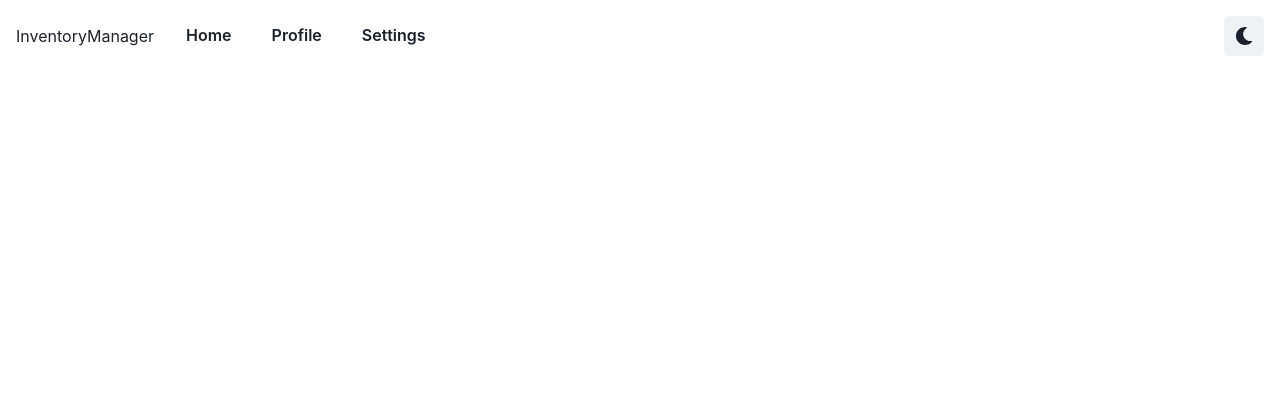
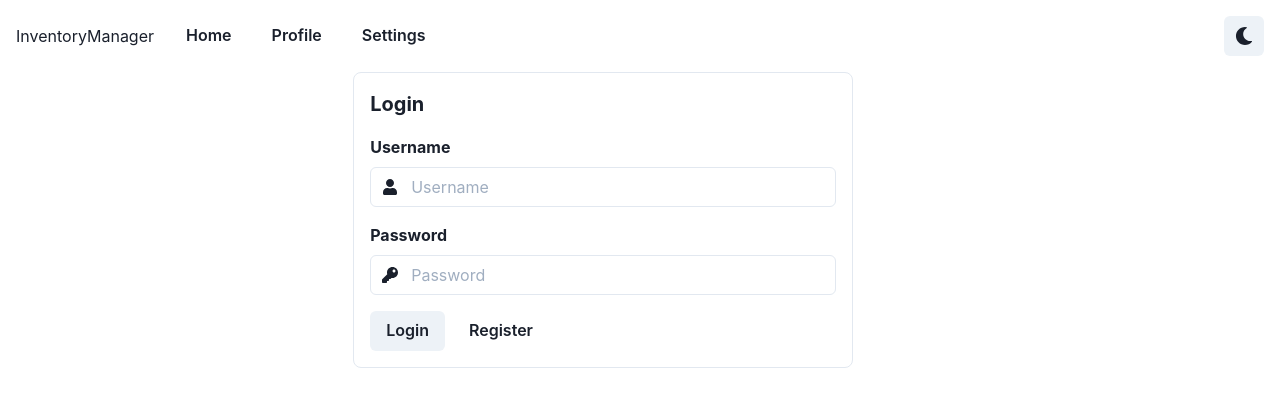
Before and after one commit to josephlee222/InventoryManagerUI, a React (Create React App) app: page / in a window 1280 px wide. Shown: the top 406 px of the page. Built offline with nearby package versions, Linux system fonts and the light colour scheme.

Commit message:
Navbar drawer and login card

```diff
--- a/src/App.js
+++ b/src/App.js
@@ -3,21 +3,30 @@ import {
   ChakraProvider,
   Box,
   Text,
-  Link,
-  VStack,
-  Code,
-  Grid,
   theme,
   Container,
+  Button,
 } from '@chakra-ui/react';
-import { ColorModeSwitcher } from './ColorModeSwitcher';
-import { Logo } from './Logo';
-import Navbar from './components/navbar';
+import { FaKey, FaUser } from 'react-icons/fa';
+
+import Navbar from './components/Navbar';
+import FormInput from './components/FormInput';
 
 function App() {
   return (
     <ChakraProvider theme={theme}>
       <Navbar/>
+      <Container mt={"1rem"}>
+        <Box borderRadius={"lg"} borderWidth="1px" width={{md: "500px", base: "100%"}}>
+          <Text fontSize="xl" fontWeight={"bold"} m={"1rem"} w="100%">Login</Text>
+          <FormInput placeholder="Username" title="Username" icon={<FaUser/>}/>
+          <FormInput placeholder="Password" title="Password" type="password" icon={<FaKey/>}/>
+          <Box m={"1rem"}>
+            <Button mr="0.5rem">Login</Button>
+            <Button variant={"ghost"}>Register</Button>
+          </Box>
+        </Box>
+      </Container>
     </ChakraProvider>
   );
 }
--- /dev/null
+++ b/src/components/FormInput/index.js
@@ -0,0 +1,18 @@
+import { Text, InputGroup, InputLeftElement, Input, Box } from "@chakra-ui/react";
+
+export default function FormInput(props) {
+    var title = props.title
+    var placeholder = props.placeholder
+    var icon = props.icon
+    var type = props.type
+
+    return (
+        <Box mx={"1rem"} mb="1rem">
+            <Text fontWeight={"bold"} type={type} mb="0.5rem">{title}</Text>
+            <InputGroup>
+                <InputLeftElement pointerEvents={"none"} children={icon}/>
+                <Input placeholder={placeholder}></Input>
+            </InputGroup>
+        </Box>
+    )
+}
--- a/src/components/navbar.js
+++ b/src/components/Navbar/index.js
@@ -1,11 +1,11 @@
 // Navbar component
 
 import { HamburgerIcon, CloseIcon } from "@chakra-ui/icons";
-import { Box, Flex, Text, Button, IconButton, useDisclosure, HStack } from "@chakra-ui/react";
-import { ColorModeSwitcher } from '../ColorModeSwitcher';
+import { Box, Flex, Text, Button, IconButton, useDisclosure, HStack, VStack } from "@chakra-ui/react";
+import { ColorModeSwitcher } from '../../ColorModeSwitcher';
 
 
-function Navbar(props) {
+export default function Navbar(props) {
     var isLoggedIn = props.isLoggedIn
     var isAdmin = props.isAdmin
 
@@ -17,16 +17,17 @@ function Navbar(props) {
         <>
         <Box>
             <Flex m={"1rem"} alignItems="center">
-                <IconButton aria-label="Toggle mobile navigation" icon={isOpen ? <CloseIcon /> : <HamburgerIcon />} display={{md: "none"}} size={"md"}/>
+                <IconButton aria-label="Toggle mobile navigation" onClick={isOpen ? onClose : onOpen} icon={isOpen ? <CloseIcon /> : <HamburgerIcon />} display={{md: "none"}} size={"md"}/>
                 <Box ml={{md: "0", base: "1rem"}} flexGrow={{md: "initial", base: "1"}}>InventoryManager</Box>
                 <HStack ml={"1rem"} display={{md: "initial", base: "none"}} flexGrow={1}>
                     {navbarItems.map(item => <Button variant={"ghost"}>{item}</Button>)}
                 </HStack>
                 <ColorModeSwitcher/>
             </Flex>
+            <VStack align={"stretch"} display={{md: "none", base: isOpen ? "initial" : "none"}}>
+                {navbarItems.map(item => <Button w={"100%"} borderRadius="0" variant={"ghost"}>{item}</Button>)}
+            </VStack>
         </Box>
         </>
     )
 }
-
-export default Navbar
--- /dev/null
+++ b/src/components/index.js
@@ -0,0 +1 @@
+// Under construction
```
